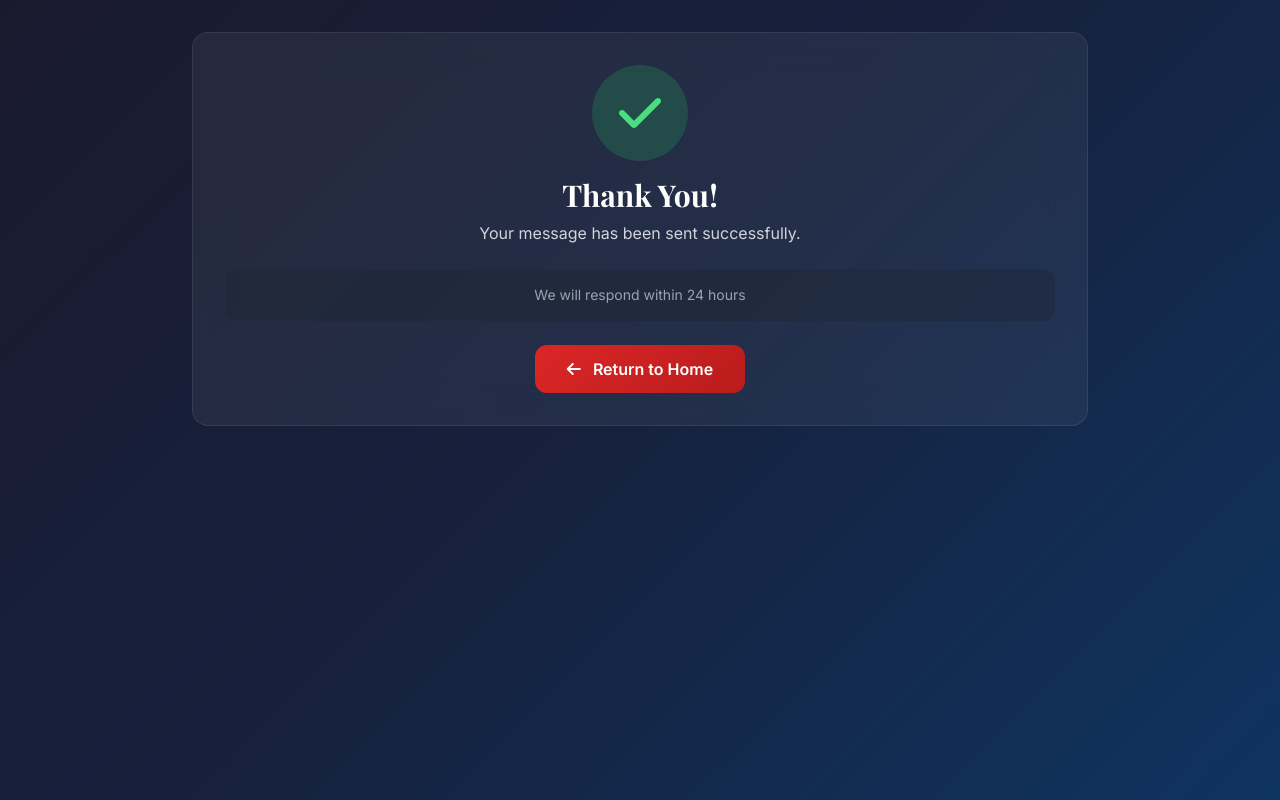
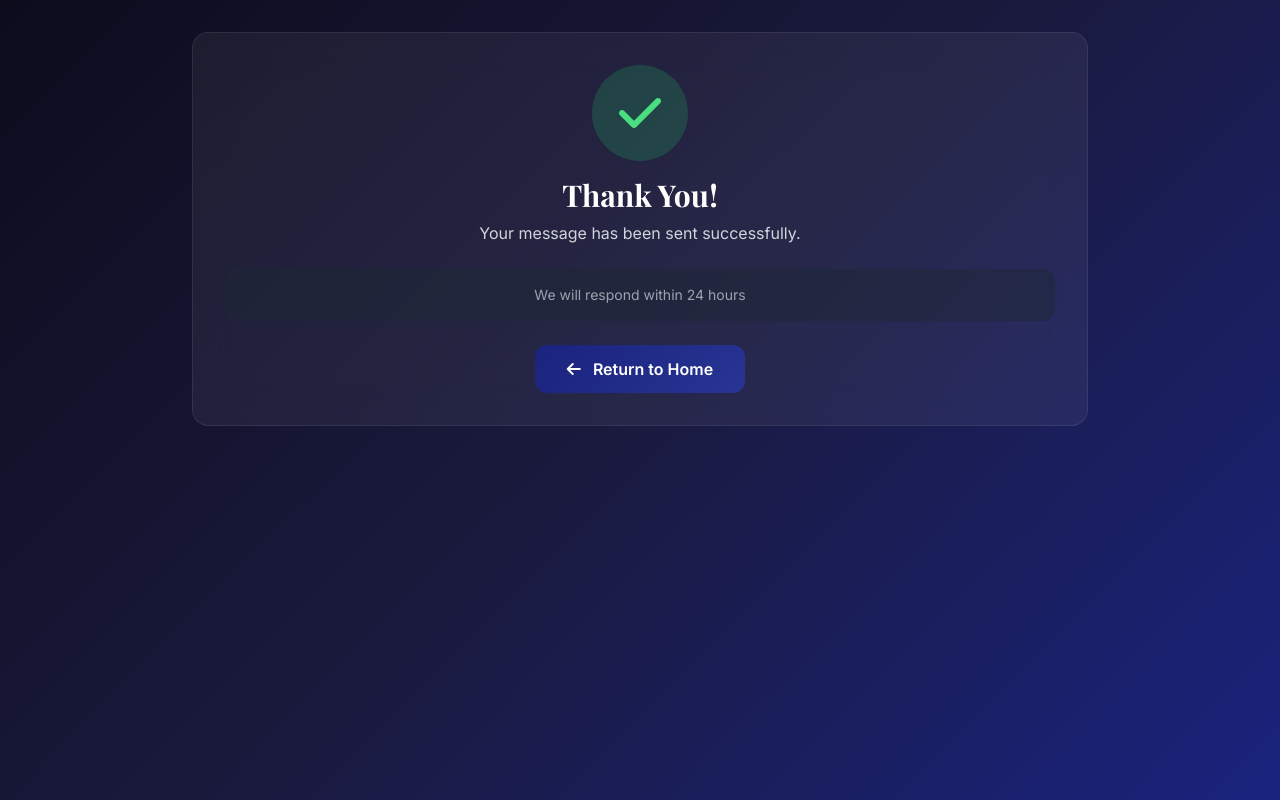
Before and after one commit to calvitec/builder, a Flask app: page /contact in a window 1280 px wide. Run offline with Flask 3, Linux system fonts and the light colour scheme; some libraries are stand-ins or nearby versions.

Commit message:
Update contact.html

```diff
--- a/templates/contact.html
+++ b/templates/contact.html
@@ -9,10 +9,10 @@
     <link href="https://fonts.googleapis.com/css2?family=Inter:wght@300;400;500;600;700;800&family=Playfair+Display:wght@400;700&display=swap" rel="stylesheet" />
     <style>
         * { font-family: 'Inter', sans-serif; }
-        .gradient-bg { background: linear-gradient(135deg, #1a1a2e 0%, #16213e 50%, #0f3460 100%); }
+        .gradient-bg { background: linear-gradient(135deg, #0c0c1d 0%, #1a1a3e 50%, #1a237e 100%); }
         .glass-card { background: rgba(255,255,255,0.06); backdrop-filter: blur(20px); border: 1px solid rgba(255,255,255,0.08); }
-        .btn-primary { background: linear-gradient(135deg, #dc2626 0%, #b91c1c 100%); transition: all 0.3s ease; }
-        .btn-primary:hover { transform: scale(1.02); box-shadow: 0 10px 40px rgba(220,38,38,0.3); }
+        .btn-primary { background: linear-gradient(135deg, #1a237e 0%, #283593 100%); transition: all 0.3s ease; }
+        .btn-primary:hover { transform: scale(1.02); box-shadow: 0 10px 40px rgba(26,35,126,0.3); }
         .section-title { font-family: 'Playfair Display', serif; }
     </style>
 </head>
```
